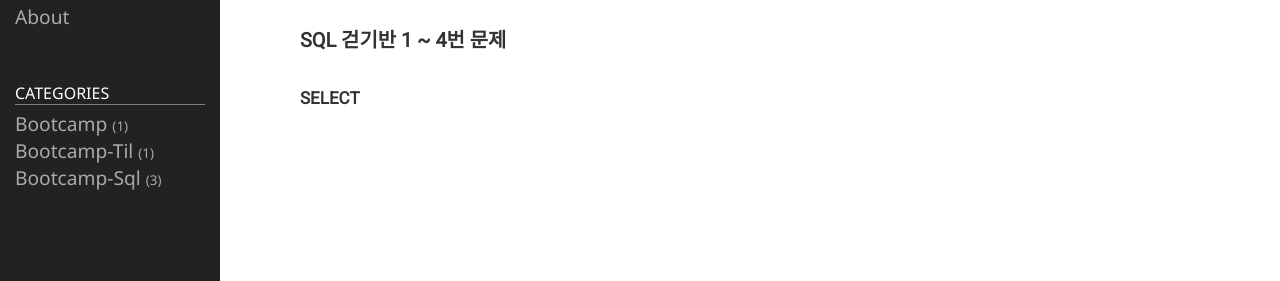
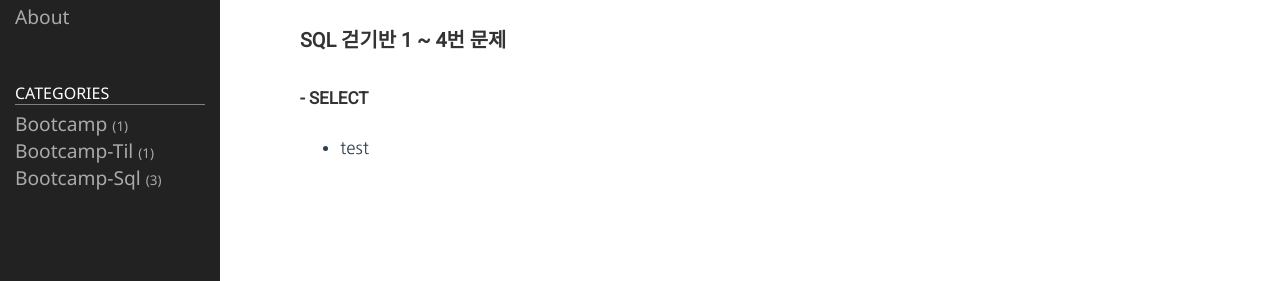
Before and after one commit to s-woni/s-woni.github.io, a Jekyll site: the page built from _posts/2025-01-14-til.md, in a window 1280 px wide. Shown: the part 218-499 px from the top of the page. Built offline with Jekyll 4.4.1, drawn with Linux system fonts in a browser that asks for light colours.

Commit message:
Update 2025-01-14-til.md

```diff
--- a/_posts/2025-01-14-til.md
+++ b/_posts/2025-01-14-til.md
@@ -8,4 +8,5 @@ category: bootcamp-til
 ## 오늘 학습
 ### SQL 걷기반 1 ~ 4번 문제
 
-#### SELECT
+#### - SELECT
+- test
```
